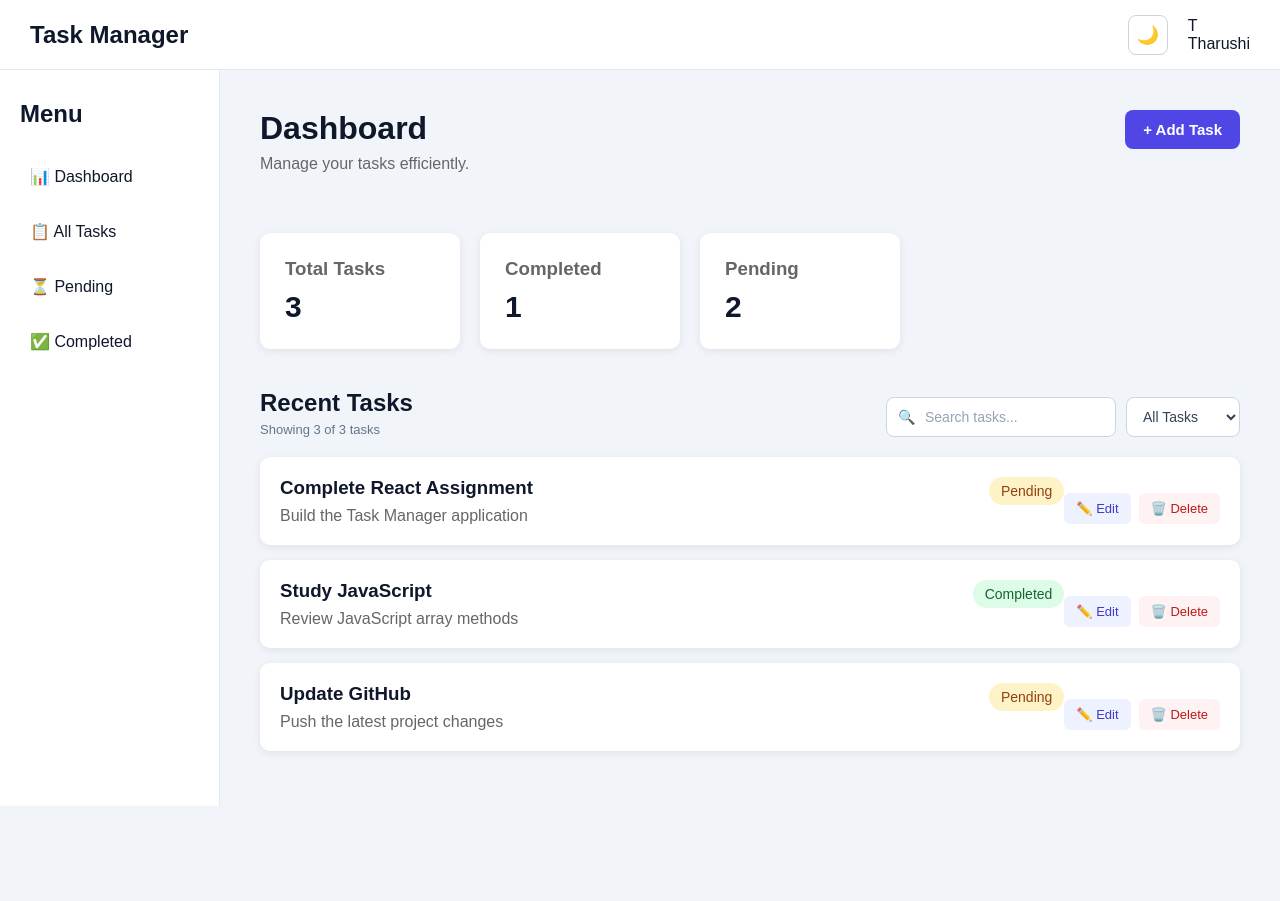
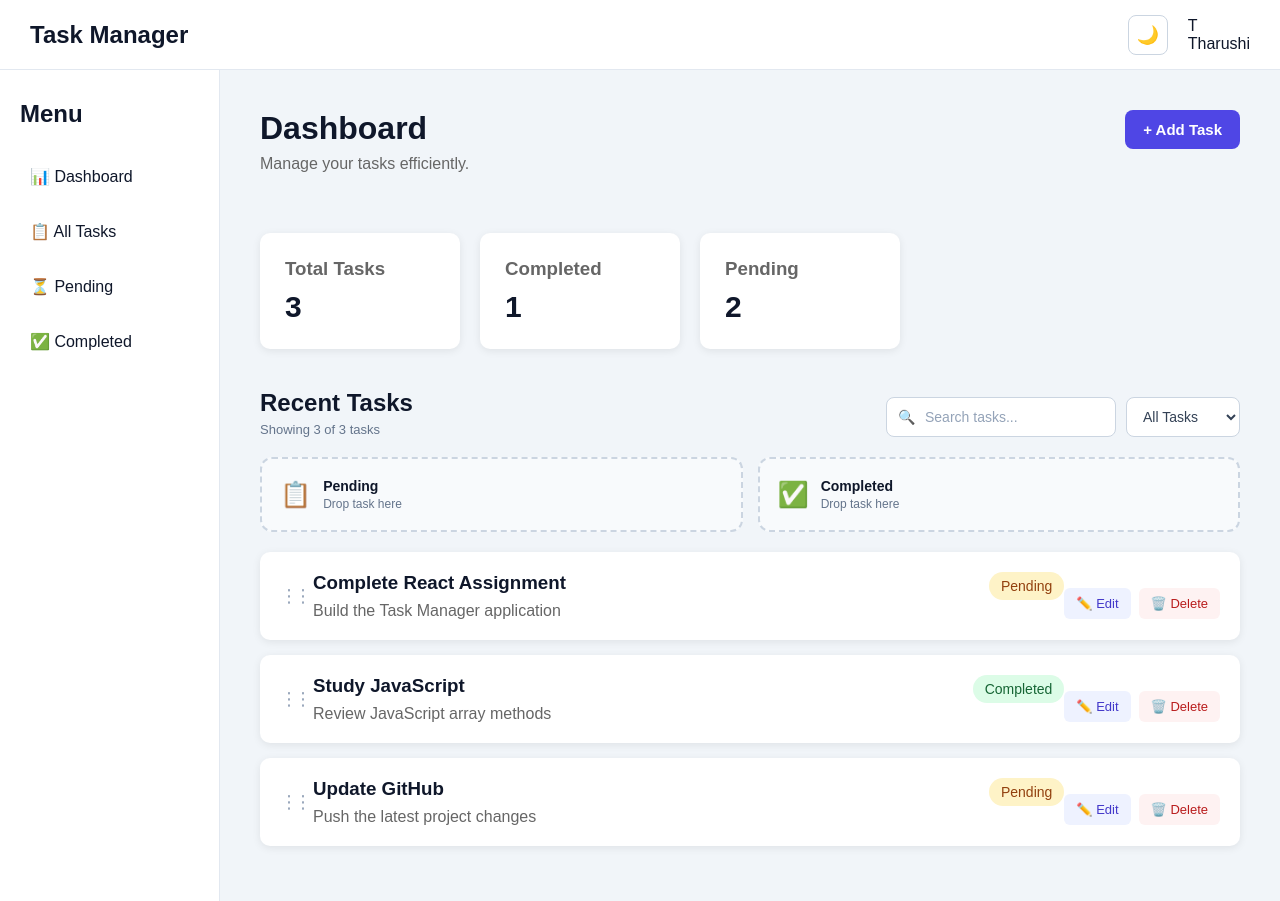
Before and after one commit to Avish-Tharu/react-task-manager, a React (Vite) app: page / in a window 1280 px wide. Before the commit the page ends 806 px from the top, so only its background shows below. Built offline with nearby package versions, Linux system fonts and the light colour scheme.

Commit message:
Add drag and drop task status updates

```diff
--- a/src/App.jsx
+++ b/src/App.jsx
@@ -101,7 +101,19 @@ function App() {
       )
     );
   };
-
+  // DAY 8 - Drag and Drop
+  const handleDropTask = (taskId, newStatus) => {
+    setTasks((currentTasks) =>
+      currentTasks.map((task) =>
+        task.id === taskId
+          ? {
+              ...task,
+              status: newStatus,
+            }
+          : task
+      )
+    );
+  };
   // DAY 6 - Search + Filter
   const filteredTasks = tasks.filter((task) => {
 
@@ -240,18 +252,73 @@ function App() {
               </div>
 
             </div>
+<div className="drop-zones">
 
+  <div
+    className="drop-zone pending-zone"
+    onDragOver={(event) => {
+      event.preventDefault();
+      event.dataTransfer.dropEffect = "move";
+    }}
+    onDrop={(event) => {
+      event.preventDefault();
+
+      const taskId = Number(
+        event.dataTransfer.getData("taskId")
+      );
+
+      handleDropTask(taskId, "Pending");
+    }}
+  >
+    <span className="drop-zone-icon">
+      📋
+    </span>
+
+    <div>
+      <strong>Pending</strong>
+      <p>Drop task here</p>
+    </div>
+  </div>
+
+  <div
+    className="drop-zone completed-zone"
+    onDragOver={(event) => {
+      event.preventDefault();
+      event.dataTransfer.dropEffect = "move";
+    }}
+    onDrop={(event) => {
+      event.preventDefault();
+
+      const taskId = Number(
+        event.dataTransfer.getData("taskId")
+      );
+
+      handleDropTask(taskId, "Completed");
+    }}
+  >
+    <span className="drop-zone-icon">
+      ✅
+    </span>
+
+    <div>
+      <strong>Completed</strong>
+      <p>Drop task here</p>
+    </div>
+  </div>
+
+</div>
             <div className="tasks-list">
 
               {filteredTasks.length > 0 ? (
 
                 filteredTasks.map((task) => (
                   <TaskCard
-                    key={task.id}
-                    task={task}
-                    onEdit={handleEditTask}
-                    onDelete={handleDeleteTask}
-                  />
+  key={task.id}
+  task={task}
+  onEdit={handleEditTask}
+  onDelete={handleDeleteTask}
+  onDropTask={handleDropTask}
+/>
                 ))
 
               ) : (
--- a/src/components/TaskCard.jsx
+++ b/src/components/TaskCard.jsx
@@ -2,9 +2,27 @@ function TaskCard({
   task,
   onEdit,
   onDelete,
+  onDropTask,
 }) {
+  const handleDragStart = (event) => {
+    event.dataTransfer.setData(
+      "taskId",
+      task.id.toString()
+    );
+
+    event.dataTransfer.effectAllowed = "move";
+  };
+
   return (
-    <div className="task-card">
+    <div
+      className="task-card"
+      draggable="true"
+      onDragStart={handleDragStart}
+    >
+
+      <div className="drag-handle">
+        ⋮⋮
+      </div>
 
       <div className="task-content">
 
--- a/src/styles/main.css
+++ b/src/styles/main.css
@@ -698,3 +698,101 @@ body.dark-mode .close-button {
 body.dark-mode .close-button:hover {
   color: #F8FAFC;
 }
+/* ============================= */
+/* DAY 8 - DRAG & DROP */
+/* ============================= */
+
+/* Drop Zones */
+
+.drop-zones {
+  display: grid;
+  grid-template-columns: repeat(2, 1fr);
+  gap: 15px;
+  margin-bottom: 20px;
+}
+
+.drop-zone {
+  min-height: 75px;
+  padding: 15px 18px;
+  border: 2px dashed #CBD5E1;
+  border-radius: 12px;
+  background: #F8FAFC;
+  display: flex;
+  align-items: center;
+  gap: 12px;
+  transition: all 0.2s ease;
+}
+
+.drop-zone:hover {
+  border-color: #6366F1;
+  background: #EEF2FF;
+  transform: translateY(-1px);
+}
+
+.drop-zone-icon {
+  font-size: 25px;
+}
+
+.drop-zone strong {
+  display: block;
+  color: #0F172A;
+  font-size: 14px;
+  margin-bottom: 3px;
+}
+
+.drop-zone p {
+  margin: 0;
+  color: #64748B;
+  font-size: 12px;
+}
+
+/* Drag Handle */
+
+.drag-handle {
+  color: #94A3B8;
+  font-size: 18px;
+  letter-spacing: -4px;
+  cursor: grab;
+  user-select: none;
+  padding-right: 5px;
+}
+
+.task-card:active .drag-handle {
+  cursor: grabbing;
+}
+
+/* Draggable Task */
+
+.task-card[draggable="true"] {
+  cursor: grab;
+}
+
+.task-card[draggable="true"]:active {
+  cursor: grabbing;
+  opacity: 0.65;
+  transform: scale(0.99);
+}
+
+/* Dark Mode - Drop Zones */
+
+body.dark-mode .drop-zone {
+  background: #111827;
+  border-color: #334155;
+}
+
+body.dark-mode .drop-zone:hover {
+  background: #1E293B;
+  border-color: #6366F1;
+}
+
+body.dark-mode .drop-zone strong {
+  color: #F8FAFC;
+}
+
+body.dark-mode .drop-zone p {
+  color: #94A3B8;
+}
+
+body.dark-mode .drag-handle {
+  color: #64748B;
+}
```
